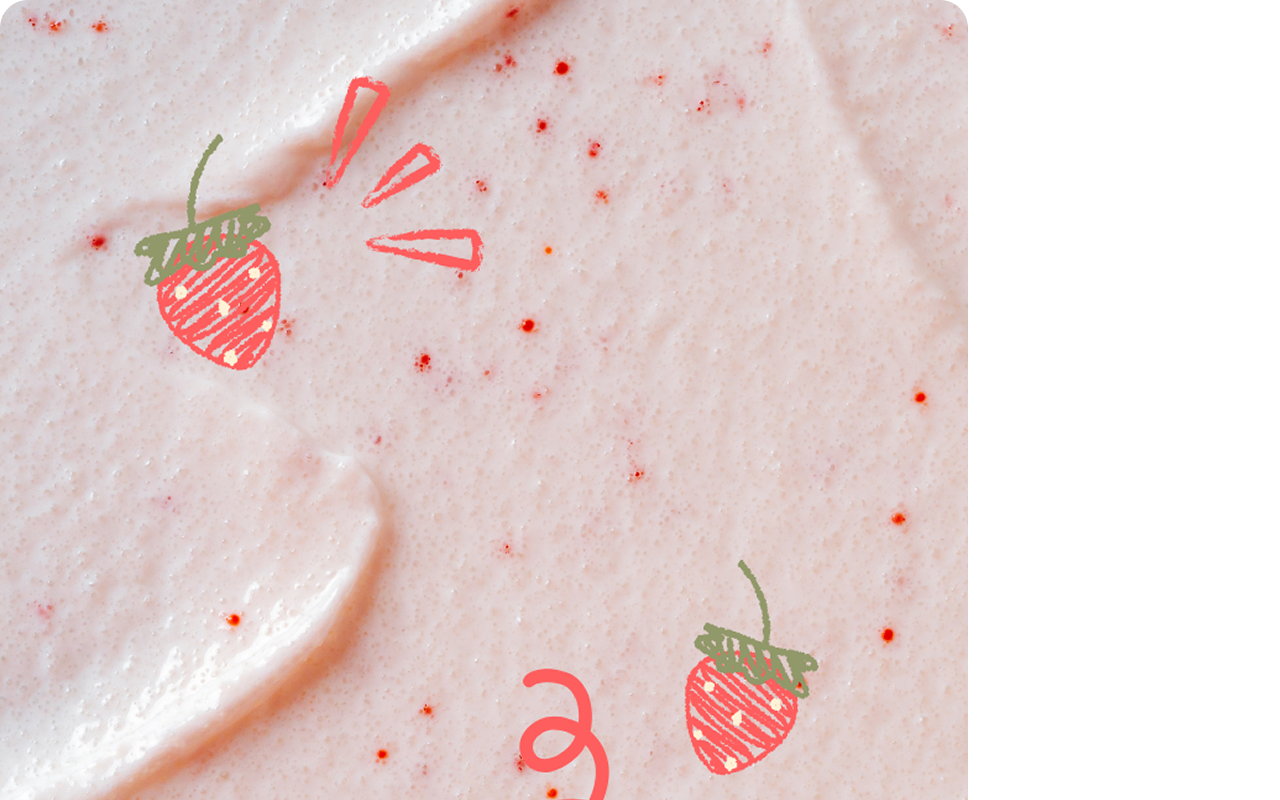
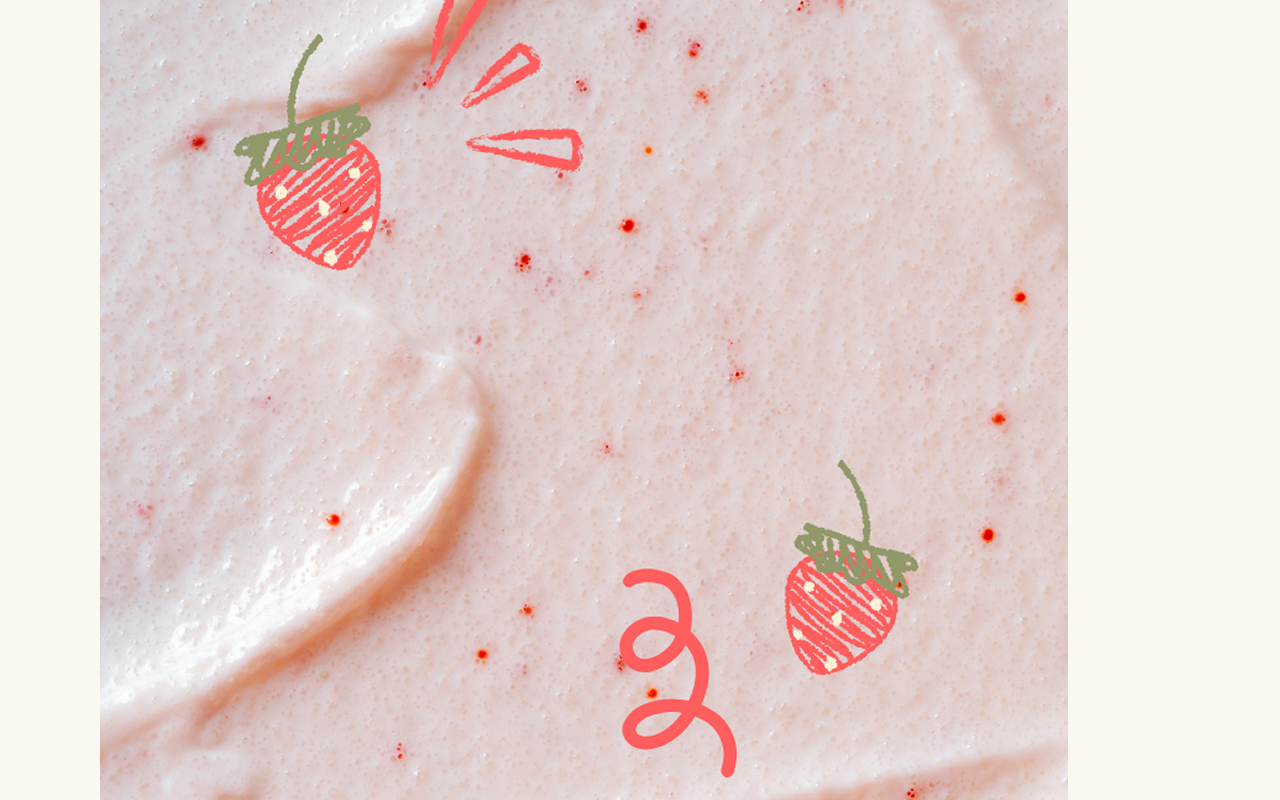
Before and after one commit to Ramisa789/Glow, a React (Create React App) app in the folder Glow/frontend/: page /login in a window 1280 px wide. Shown: the top 800 px of the page. Built offline with nearby package versions, Linux system fonts and the light colour scheme.

Commit message:
remove code from temp and move to glow frontend

```diff
--- a/Glow/frontend/src/Pages/Login.css
+++ b/Glow/frontend/src/Pages/Login.css
@@ -0,0 +1,14 @@
+body {
+    background-color: #FAF8F1;
+    margin: 0;
+    padding: 0;
+    height: 100vh; /* Ensure it covers the full screen */
+    display: flex;
+    align-items: center;
+}
+
+.graphic{
+    padding: 100px;
+    justify-content: left;
+    border-radius: 12px;
+}
```
Also changed, not shown: 1 other file (tests, documents, lock files or other folders).
